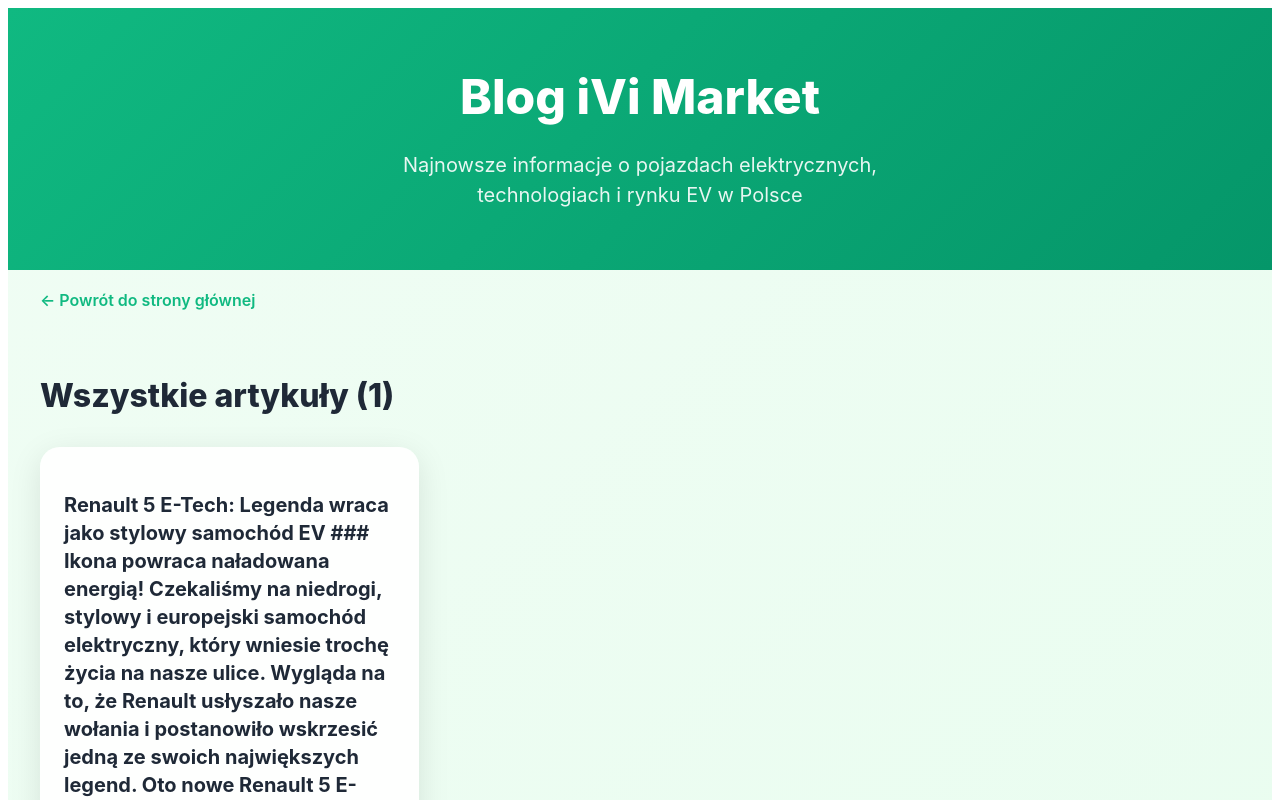
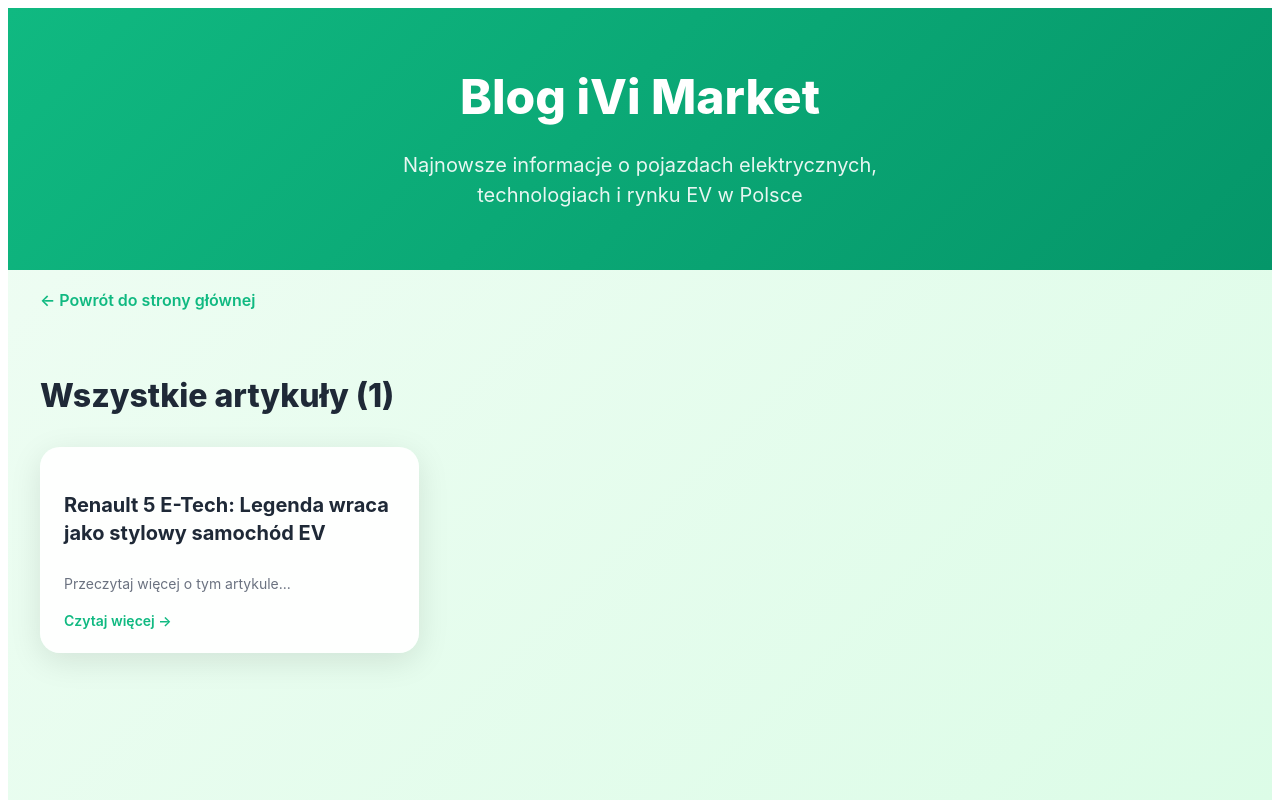
Before and after one commit to EngineeredSuccess/ev-marketplace-frontend, a Next.js app: page /blog in a window 1280 px wide. Shown: the top 800 px of the page. Built offline with nearby package versions, Linux system fonts and the light colour scheme; no server answers; a web font is replaced by a local one.

Commit message:
Fix: Improve blog post title and excerpt extraction

```diff
--- a/src/app/blog/page.tsx
+++ b/src/app/blog/page.tsx
@@ -6,13 +6,52 @@
 function extractMetadata(htmlContent: string, slug: string) {
   // Extract title from first h1
   const titleMatch = htmlContent.match(/<h1[^>]*>(.*?)<\/h1>/i);
-  const title = titleMatch ? titleMatch[1].replace(/<[^>]+>/g, '') : 'Bez tytułu';
+  let rawTitle = titleMatch ? titleMatch[1] : 'Bez tytułu';
 
-  // Extract first paragraph as excerpt
-  const paragraphMatch = htmlContent.match(/<p[^>]*>(.*?)<\/p>/i);
-  const excerpt = paragraphMatch
-    ? paragraphMatch[1].replace(/<[^>]+>/g, '').substring(0, 160) + '...'
-    : 'Przeczytaj więcej...';
+  // Clean up the title - take only the first line before any ### or newlines
+  rawTitle = rawTitle.split('###')[0].trim();
+  rawTitle = rawTitle.split('\n')[0].trim();
+
+  // Remove HTML tags from title
+  const title = rawTitle.replace(/<[^>]+>/g, '').trim();
+
+  // Extract excerpt - look for text after the title, before first ###
+  let excerpt = '';
+  const contentAfterTitle = htmlContent.replace(/<h1[^>]*>.*?<\/h1>/i, '');
+
+  // Try to find first paragraph or text content
+  const paragraphMatch = contentAfterTitle.match(/<p[^>]*>(.*?)<\/p>/i);
+  if (paragraphMatch) {
+    excerpt = paragraphMatch[1];
+  } else {
+    // If no <p> tag, try to extract plain text
+    const textMatch = contentAfterTitle.match(/>\s*([^<]+)/);
+    if (textMatch) {
+      excerpt = textMatch[1];
+    }
+  }
+
+  // Clean excerpt - remove HTML tags and Markdown syntax
+  excerpt = excerpt.replace(/<[^>]+>/g, '');
+  excerpt = excerpt.replace(/###/g, '');
+  excerpt = excerpt.trim();
+
+  // Limit excerpt to first 2-3 sentences or 200 characters
+  const sentences = excerpt.match(/[^.!?]+[.!?]+/g);
+  if (sentences && sentences.length > 0) {
+    excerpt = sentences.slice(0, 2).join(' ');
+  }
+
+  if (excerpt.length > 200) {
+    excerpt = excerpt.substring(0, 200).trim() + '...';
+  } else if (excerpt.length > 0 && !excerpt.endsWith('...')) {
+    excerpt = excerpt + '...';
+  }
+
+  // If excerpt is still empty, use a default
+  if (!excerpt || excerpt.length < 10) {
+    excerpt = 'Przeczytaj więcej o tym artykule...';
+  }
 
   // Extract first image if available
   const imageMatch = htmlContent.match(/<img[^>]+src="([^">]+)"/i);
```
